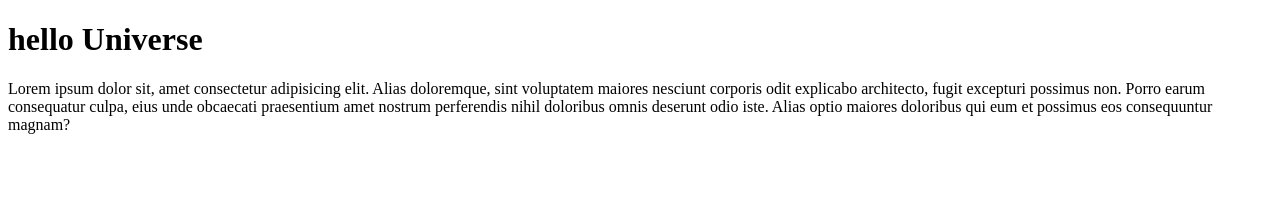
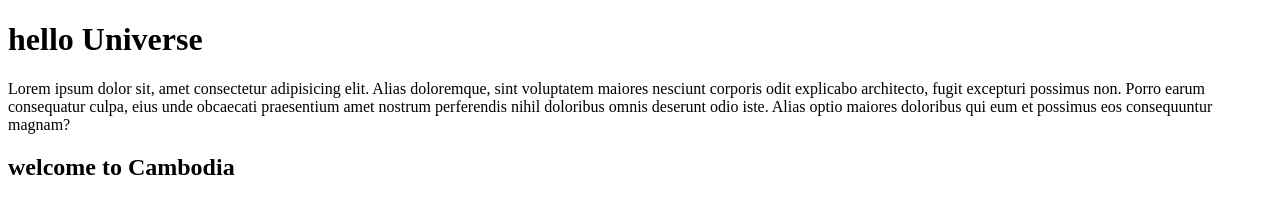
Before and after one commit to mengheangpho/conflexgit, a plain HTML site: page index.html in a window 1280 px wide. Drawn offline with Linux system fonts and the light colour scheme.

Commit message:
add text to html

```diff
--- a/index.html
+++ b/index.html
@@ -9,6 +9,7 @@
 <body>
     <h1>hello Universe</h1>
     <p>Lorem ipsum dolor sit, amet consectetur adipisicing elit. Alias doloremque, sint voluptatem maiores nesciunt corporis odit explicabo architecto, fugit excepturi possimus non. Porro earum consequatur culpa, eius unde obcaecati praesentium amet nostrum perferendis nihil doloribus omnis deserunt odio iste. Alias optio maiores doloribus qui eum et possimus eos consequuntur magnam?</p>
+    <h2>welcome to Cambodia</h2>
 
 </body>
 </html>
```
